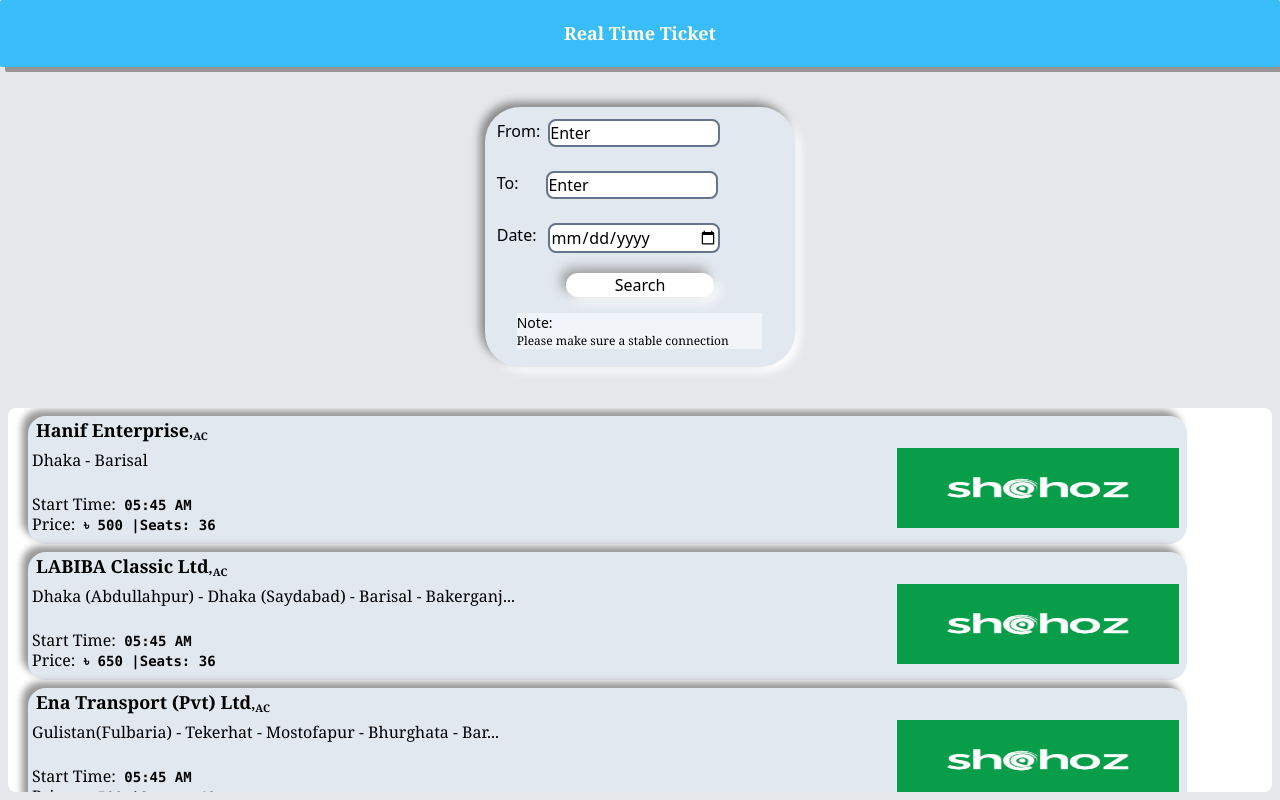
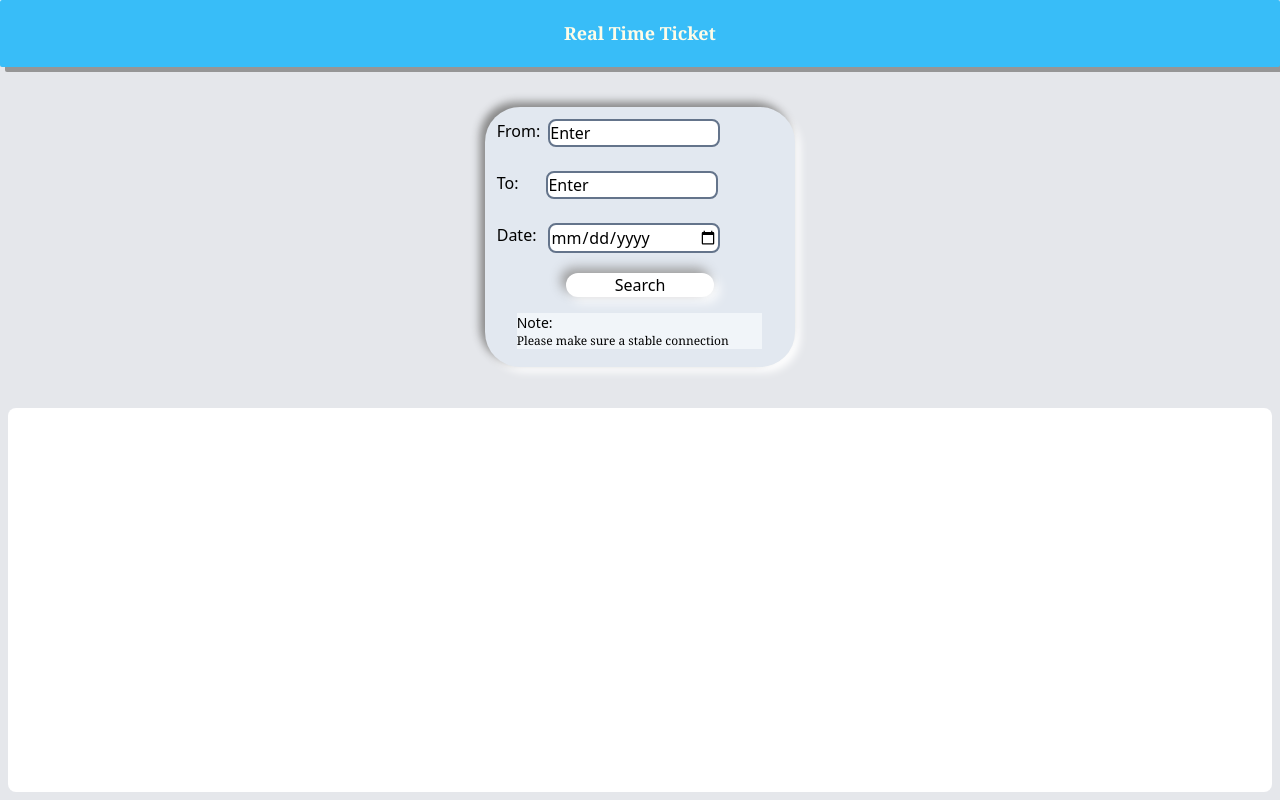
Before and after one commit to Nafiziqbal-Perdita/E-Ticket, a React (Vite) app in the folder FrontEnd/my-project/: page / in a window 1280 px wide. Built offline with nearby package versions, Linux system fonts and the light colour scheme.

Commit message:
Updated at night 31st july

```diff
--- /dev/null
+++ b/FrontEnd/my-project/src/Context/TicketContext.jsx
@@ -0,0 +1,44 @@
+import React, { useState, useContext } from "react";
+import axios from "axios";
+const TicketContext = React.createContext();
+
+export const useTicket = () => {
+  return useContext(TicketContext);
+};
+
+export const TicketProvider = ({ children }) => {
+  const [ticket, setTicket] = useState([]);
+
+  async function asyncCall(e) {
+    console.log("clicked the request function");
+    e.preventDefault();
+
+    try {
+      const res = await axios.post("http://localhost:7000/search/", {
+        from: "Dhaka",
+        to: "Barisal",
+        date: "05-Aug-2023",
+      });
+
+      // console.log(res.data);
+      const tickets = res.data;
+      setTicket(tickets);
+
+      // tickets.map((e) => console.log(e.name + " " + e.price));
+    } catch (error) {
+      console.log("There is an error");
+      console.error(error);
+    }
+
+    // Expected output: "resolved"
+  }
+
+  const value = {
+    ticket,
+    asyncCall,
+  };
+
+  return (
+    <TicketContext.Provider value={value}>{children}</TicketContext.Provider>
+  );
+};
--- a/FrontEnd/my-project/src/LayOut.jsx
+++ b/FrontEnd/my-project/src/LayOut.jsx
@@ -1,21 +1,21 @@
 import NavBar from "./Nav Bar/NavBar";
 import SearchBar from "./search Module/SearchBar";
 import SearchResult from "./Result/SearchResult";
+
+import { TicketProvider } from "./Context/TicketContext";
+
 const LayOut = () => {
   return (
     <div className="  h-screen w-screen bg-gray-200 grid grid-cols-12 grid-rows-12">
       {/* navbar  */}
       <NavBar />
       {/* search utility */}
-      <SearchBar />
 
-{/* result utility  */}
-<SearchResult/>
-
-
-
-
-
+      <TicketProvider>
+        <SearchBar />
+        {/* result utility  */}
+        <SearchResult />
+      </TicketProvider>
     </div>
   );
 };
--- a/FrontEnd/my-project/src/Result/SearchResult.jsx
+++ b/FrontEnd/my-project/src/Result/SearchResult.jsx
@@ -1,24 +1,31 @@
 import Trop from "./Trop";
 import { ticketData } from "../Data/ticketData";
-import { busData } from "../Data/data";
+// import { busData } from "../Data/data";
+import { useTicket } from "../Context/TicketContext";
+import { useEffect } from "react";
 
 const SearchResult = () => {
+  const { ticket } = useTicket();
+
+  // console.log(ticket);
+
+  ticket.map((e,i) => console.log( "index"+i+" "+  e.name + " " + e.price));
+
   return (
     <>
       <div className=" resultCart col-span-full row-start-7 row-end-13 m-2 bg-white  flex-row justify-center  overflow-auto  ">
         {/* <!-- every cart for Results --> */}
 
-
-    {
-      ticketData.map((data,i)=>(
-
-        <Trop key={i}  name={data.name} route={data.route} time={data.DepTime} seat={data.seats} price={data.price}     />
-
-      ))
-    }
-
-
-
+        {ticket.map((data, i) => (
+          <Trop
+            key={i}
+            name={data.name}
+            route={data.route}
+            time={data.DepTime}
+            seat={data.seats}
+            price={data.price}
+          />
+        ))}
       </div>
     </>
   );
--- a/FrontEnd/my-project/src/search Module/SearchBar.jsx
+++ b/FrontEnd/my-project/src/search Module/SearchBar.jsx
@@ -1,39 +1,20 @@
 import { useState } from "react";
-import axios from "axios";
+import { useTicket } from "../Context/TicketContext";
+
 
 const SearchBar = () => {
   const [from, setFrom] = useState("Enter");
   const [to, setTo] = useState("Enter");
   const [time, setTime] = useState();
 
-  const[ticket,setTicket]=useState();
+
+  const {asyncCall}=useTicket();
 
 
-  // making post request in the server
 
-  async function asyncCall(e) {
-    console.log("clicked the request function");
-    e.preventDefault();
 
-    try {
-      const res = await axios.post("http://localhost:7000/search/", {
-        from: "Dhaka",
-        to: "Barisal",
-        date: "31-Jul-2023",
-      });
 
-      // console.log(res.data);
-      const tickets = res.data;
-      setTicket(tickets);
 
-      // tickets.map((e) => console.log(e.name + " " + e.price));
-    } catch (error) {
-      console.log("There is an error");
-      console.error(error);
-    }
-
-    // Expected output: "resolved"
-  }
 
   return (
     <>
```
Also changed, not shown: 1 other file (tests, documents, lock files or other folders).
